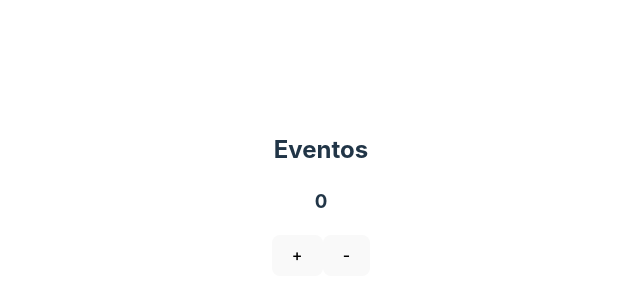
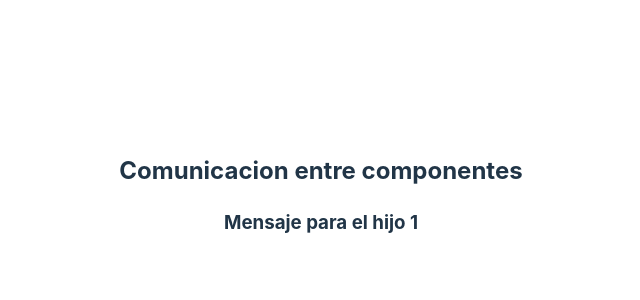
Before and after one commit to BRivasTorres/Practicing-React, a React (Vite) app in the folder learning-react/: page / in a window 1280 px wide. Shown: the part 206-506 px from the top of the page, without its empty margins (319-959 px from the left). Built offline with nearby package versions, Linux system fonts and the light colour scheme.

Commit message:
componentsComunication

```diff
--- a/learning-react/src/App.tsx
+++ b/learning-react/src/App.tsx
@@ -4,9 +4,9 @@ import viteLogo from '/vite.svg'
 import './App.css'
 import Componente from './Components/Componente'
 import Propiedades from './Components/Props'
-import Estado from './Components/State'
 import RenderizadoCondicional from './Components/ConditionalRendering'
 import Eventos from './Components/Events'
+import ComponentsComunication from './Components/ComponentsComunication'
 
 function App() {
   return (
@@ -21,8 +21,9 @@ function App() {
       /> */}
       {/* <Estado /> */}
       {/* <RenderizadoCondicional /> */}
+      {/* <Eventos /> */}
 
-      <Eventos />
+      <ComponentsComunication />
     </div>
   )
 }
--- /dev/null
+++ b/learning-react/src/Components/ComponentsComunication.tsx
@@ -0,0 +1,29 @@
+import { useState } from "react";
+
+interface MyProps {
+    mensaje: string;
+}
+
+
+const ComponentsComunication = () => {
+    const [state, setState] = useState(0)
+
+    const incrementarContador = (e) => {
+        state + 1
+    }
+
+    return (
+        <>
+            <h2>Comunicacion entre componentes</h2>
+            <Hijo
+                mensaje="Mensaje para el hijo 1"
+            />
+        </>
+    )
+}
+
+function Hijo(props: MyProps) {
+    return <h3>{props.mensaje}</h3>
+}
+
+export default ComponentsComunication
```
